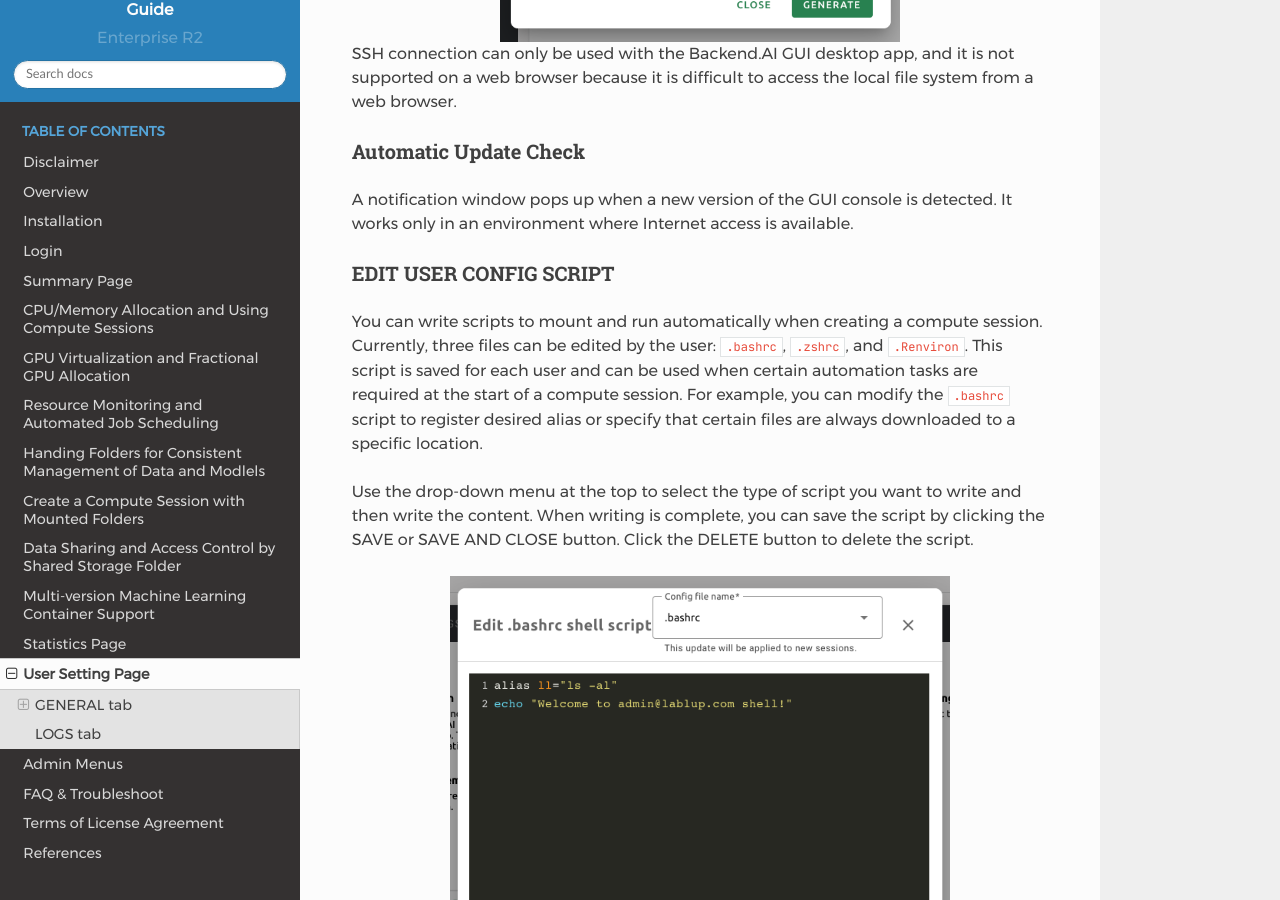
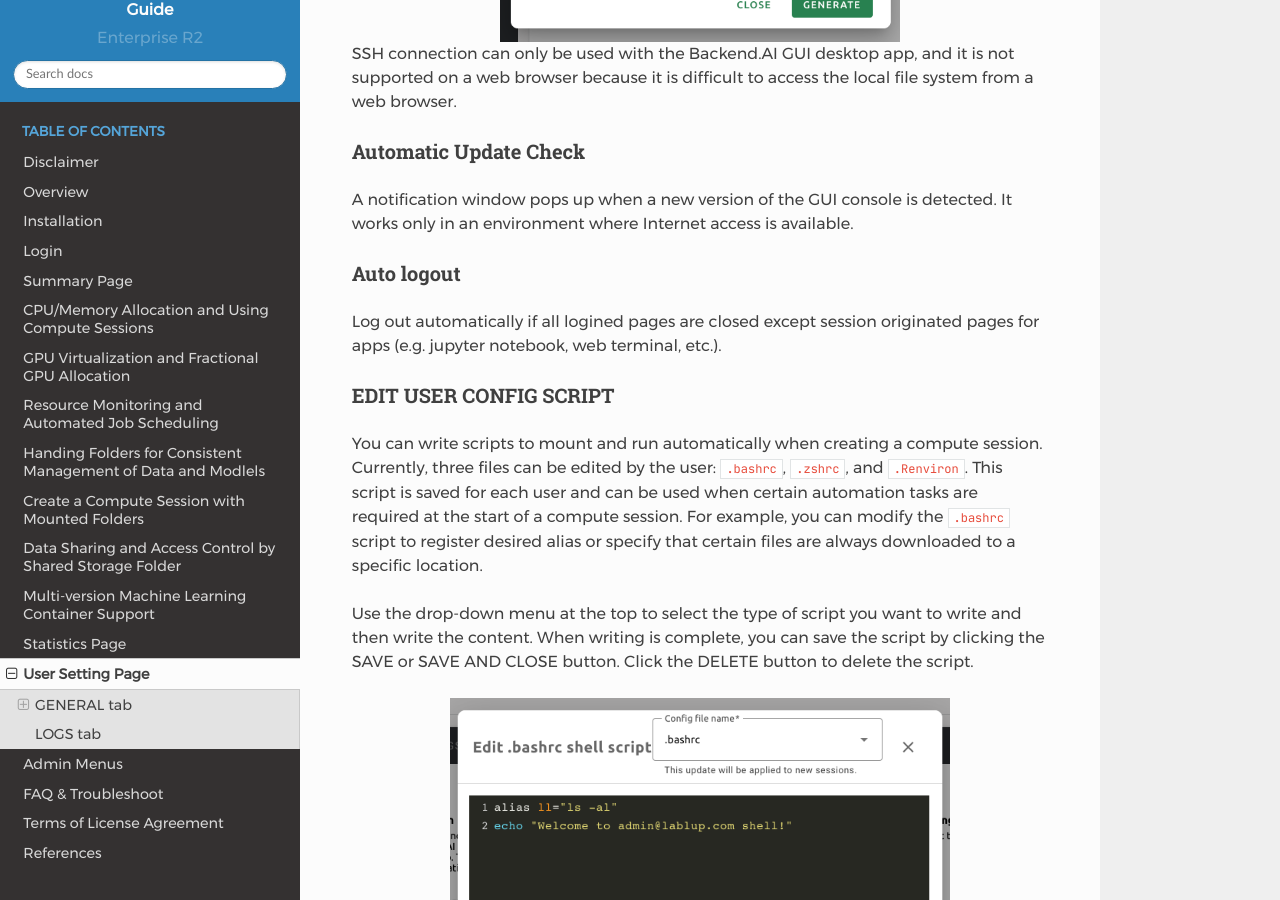
Before and after one commit to lablup/backend.ai-docs-webui, a Sphinx documentation site: the page built from docs/user_setting/user_settings.rst, in a window 1280 px wide and 900 px high, scrolled down 1807 px. Built offline with Sphinx 7.4.7 and the Read the Docs theme 2.0.0, drawn with Linux system fonts in a browser that asks for light colours.

Commit message:
docs: add docs on auto logout

```diff
--- a/docs/user_setting/user_settings.rst
+++ b/docs/user_setting/user_settings.rst
@@ -68,6 +68,12 @@ Automatic Update Check
 A notification window pops up when a new version of the GUI console is detected.
 It works only in an environment where Internet access is available.
 
+Auto logout
+^^^^^^^^^^^
+
+Log out automatically if all logined pages are closed except session originated
+pages for apps (e.g. jupyter notebook, web terminal, etc.).
+
 EDIT USER CONFIG SCRIPT
 ^^^^^^^^^^^^^^^^^^^^^^^
 
```
Also changed, not shown: 1 other file.
